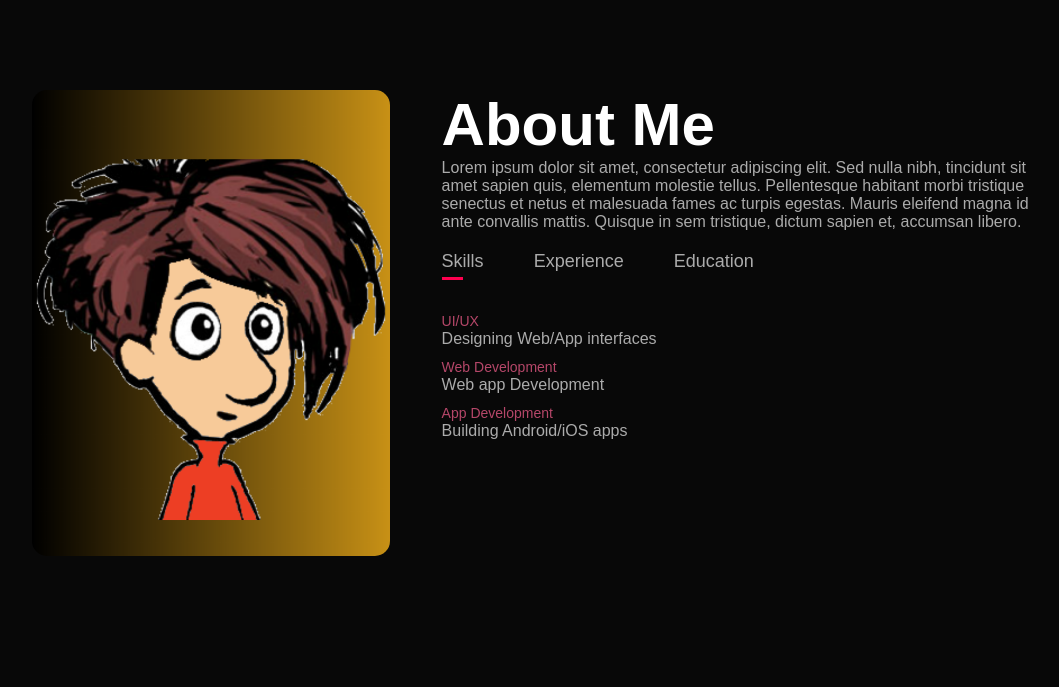
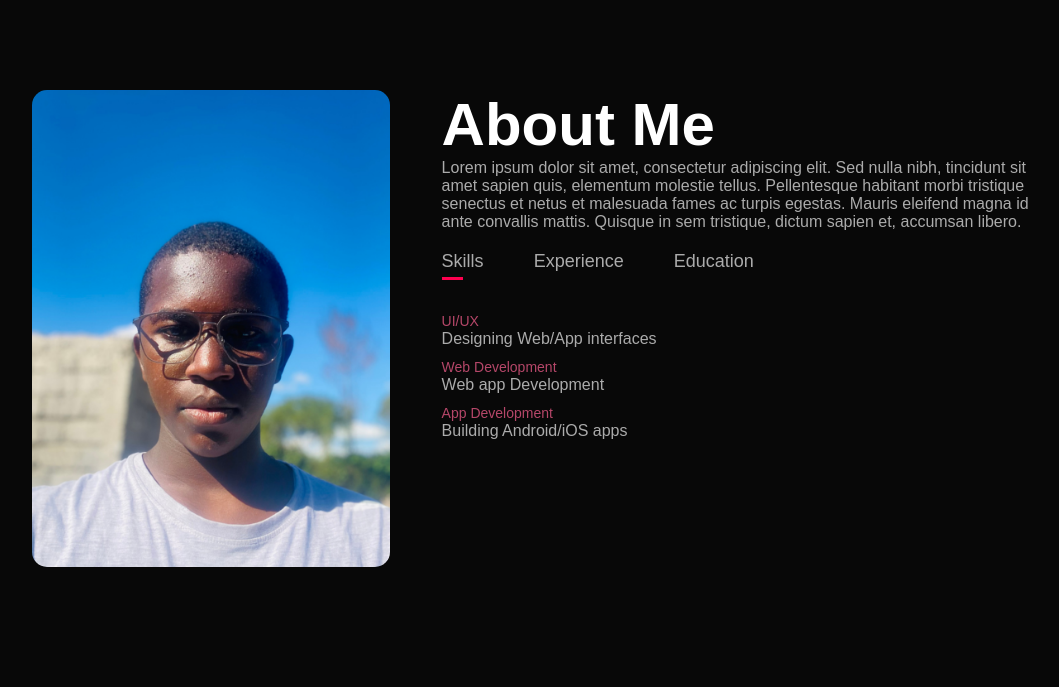
Before and after one commit to ndichu52/portfolio, a plain HTML site: page index.html in a window 1280 px wide. Shown: the part 800-1487 px from the top of the page, without its empty margins (96-1155 px from the left). Drawn offline with Linux system fonts and the light colour scheme.

Commit message:
Update index.html

```diff
--- a/index.html
+++ b/index.html
@@ -34,7 +34,7 @@
     <div class="container">
         <div class="row">
             <div class="about-col-1">
-                <img src="images/user.png">
+                <img src="images/ian (2).png">
             </div>
             <div class="about-col-2">
                 <h1 class="sub-title">About Me</h1>
```
